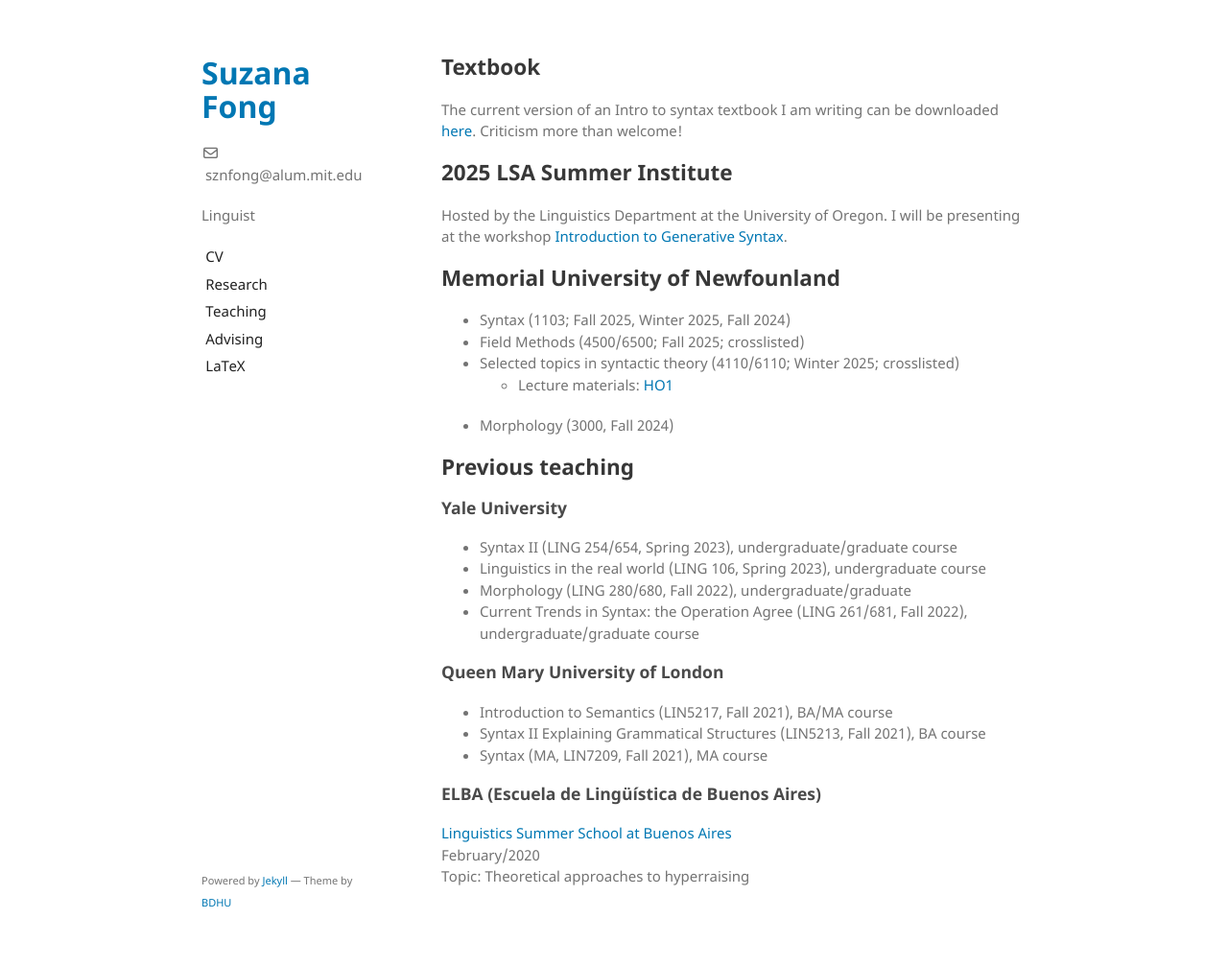
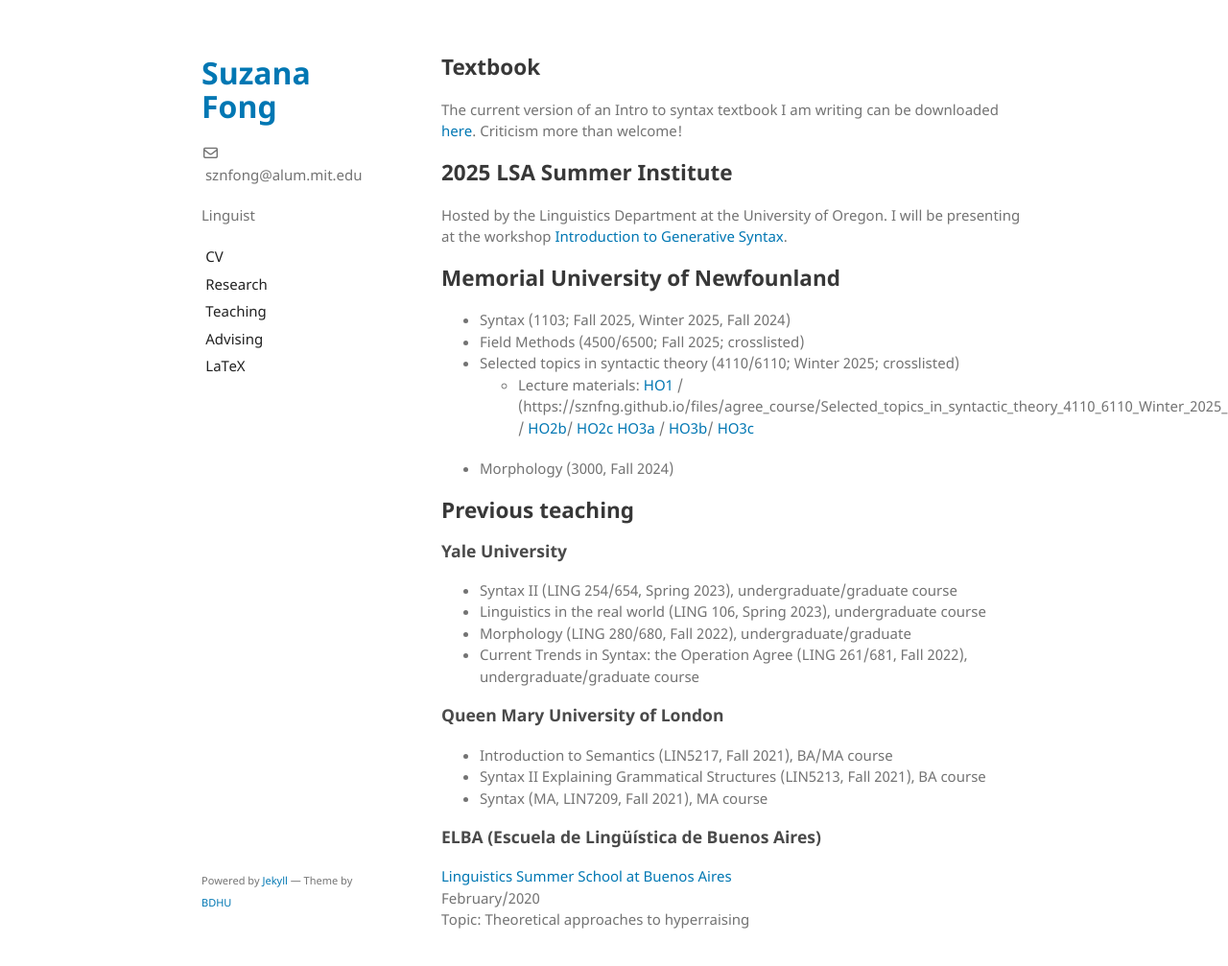
Before and after one commit to sznfng/sznfng.github.io, a Jekyll site: the page built from teaching.md, in a window 1280 px wide and 1020 px high. Shown: the top 1007 px of the window at 96% size. Built offline with Jekyll 4.4.1, drawn with Linux system fonts in a browser that asks for light colours.

Commit message:
Update teaching.md

```diff
--- a/teaching.md
+++ b/teaching.md
@@ -14,7 +14,7 @@ Hosted by the Linguistics Department at the University of Oregon. I will be pres
 + Syntax (1103; Fall 2025, Winter 2025, Fall 2024)
 + Field Methods (4500/6500; Fall 2025; crosslisted)
 + Selected topics in syntactic theory (4110/6110; Winter 2025; crosslisted)
-  + Lecture materials: [HO1](https://sznfng.github.io/files/agree_course/Selected_topics_in_syntactic_theory_4110_6110_Winter_2025_handout%201.pdf)
+  + Lecture materials: [HO1](https://sznfng.github.io/files/agree_course/Selected_topics_in_syntactic_theory_4110_6110_Winter_2025_handout%201.pdf) / (https://sznfng.github.io/files/agree_course/Selected_topics_in_syntactic_theory_4110_6110_Winter_2025_handout%202a.pdf) / [HO2b](https://sznfng.github.io/files/agree_course/Selected_topics_in_syntactic_theory_4110_6110_Winter_2025_handout%202b.pdf)/ [HO2c](https://sznfng.github.io/files/agree_course/Selected_topics_in_syntactic_theory_4110_6110_Winter_2025_handout%202c.pdf) [HO3a](https://sznfng.github.io/files/agree_course/Selected_topics_in_syntactic_theory_4110_6110_Winter_2025_handout%203a.pdf) / [HO3b](https://sznfng.github.io/files/agree_course/Selected_topics_in_syntactic_theory_4110_6110_Winter_2025_handout%203b.pdf)/ [HO3c](https://sznfng.github.io/files/agree_course/Selected_topics_in_syntactic_theory_4110_6110_Winter_2025_handout%203c.pdf)
 + Morphology (3000, Fall 2024)
 
 ## Previous teaching
```
